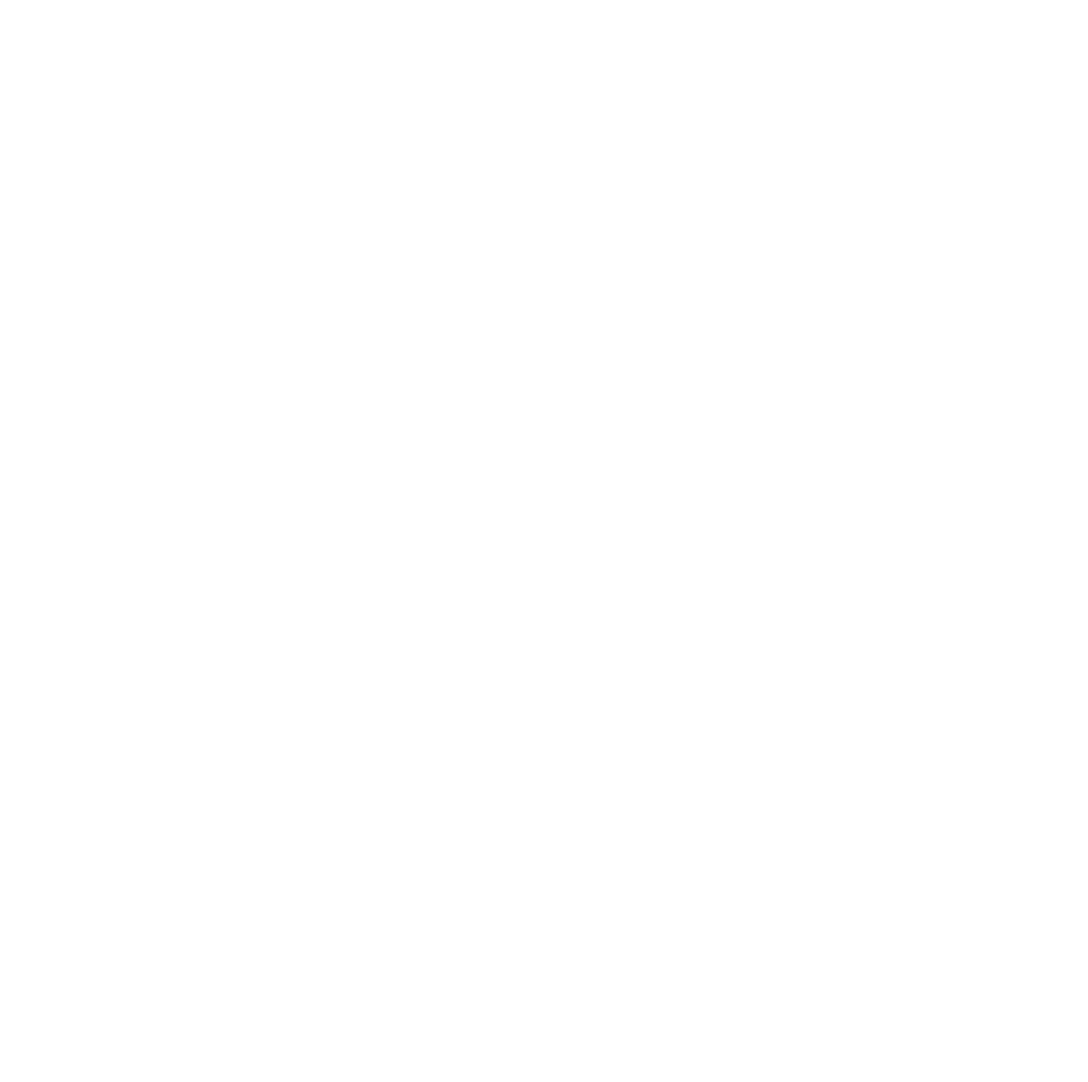
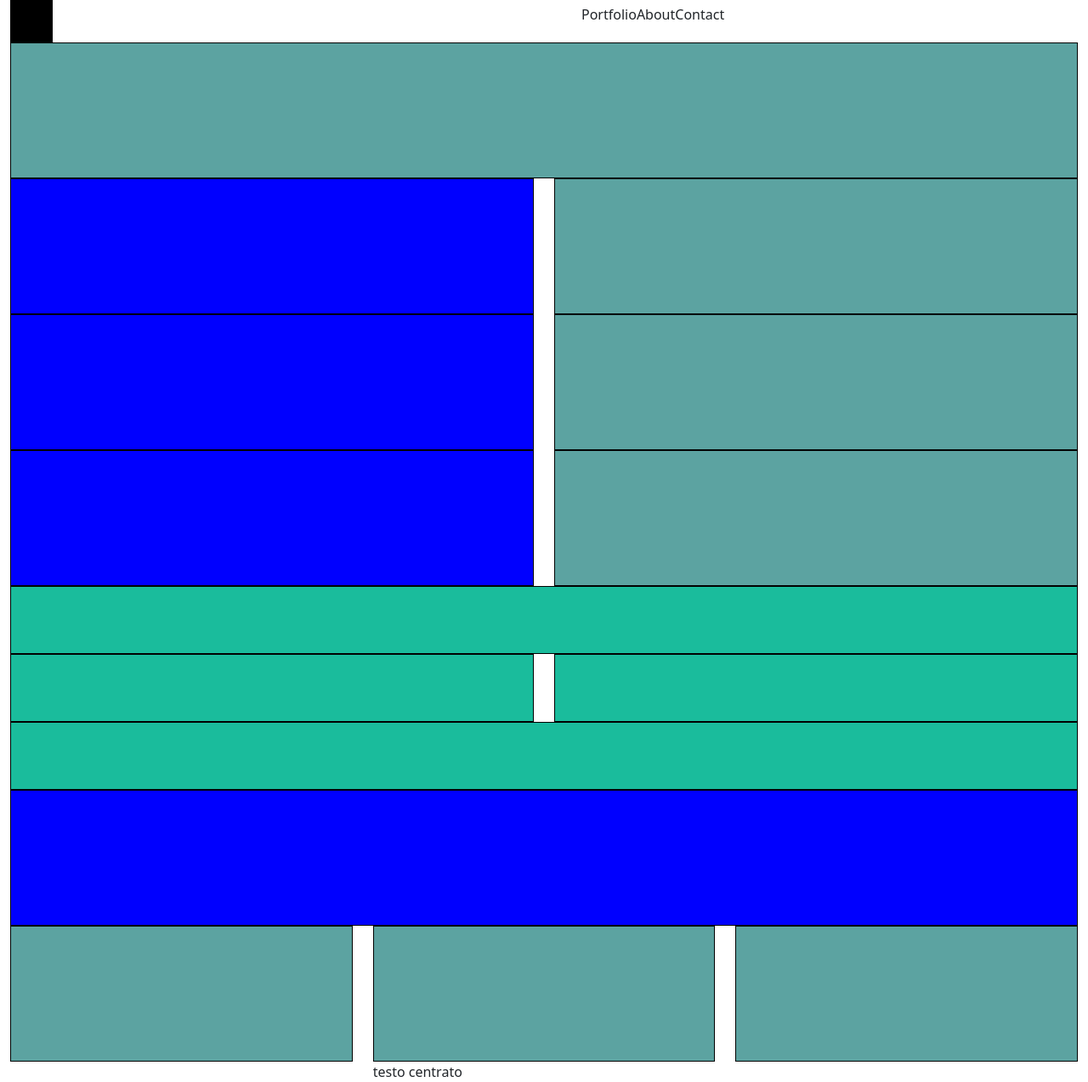
Before and after one commit to ThomasAnselmetto/html-css-bootstrap-freelancer, a plain HTML site: page index.html in a window 1280 px wide. Shown: the whole page at 85% size. Before the commit the page ends 800 px from the top, so only its background shows below. Drawn offline with nearby package versions, Linux system fonts and the light colour scheme.

Commit message:
strutturato a grandi linee

```diff
--- a/css/style.css
+++ b/css/style.css
@@ -0,0 +1,49 @@
+/* reset */
+ul {
+    list-style: none;
+}
+
+a {
+    text-decoration: none;
+    color: inherit;
+}
+
+
+
+/* debug */
+.blue {
+    height: 10rem;
+    background-color: blue;
+    border: 1px solid black;
+}
+
+.light-blue {
+    height: 10rem;
+    background-color: rgb(92, 163, 161);
+    border: 1px solid black;
+}
+
+
+
+.header {
+    height: 10rem;
+    background-color: blue;
+}
+
+.star-bootstrap {}
+
+
+/* header */
+
+.logo {
+    height: 50px;
+    width: 50px;
+    background-color: black;
+}
+
+/* star-bootstrap */
+.about {
+    background-color: #1ABC9C;
+    height: 5rem;
+    border: 1px solid black;
+}
--- a/index.html
+++ b/index.html
@@ -5,6 +5,9 @@
     <meta charset="UTF-8">
     <meta http-equiv="X-UA-Compatible" content="IE=edge">
     <meta name="viewport" content="width=device-width, initial-scale=1.0">
+    <link rel="stylesheet" href="https://cdnjs.cloudflare.com/ajax/libs/font-awesome/6.2.1/css/all.min.css"
+        integrity="sha512-MV7K8+y+gLIBoVD59lQIYicR65iaqukzvf/nwasF0nqhPay5w/9lJmVM2hMDcnK1OnMGCdVK+iQrJ7lzPJQd1w=="
+        crossorigin="anonymous" referrerpolicy="no-referrer" />
     <link href="https://cdn.jsdelivr.net/npm/bootstrap@5.2.3/dist/css/bootstrap.min.css" rel="stylesheet"
         integrity="sha384-rbsA2VBKQhggwzxH7pPCaAqO46MgnOM80zW1RWuH61DGLwZJEdK2Kadq2F9CUG65" crossorigin="anonymous">
     <link rel="stylesheet" href="./css/style.css">
@@ -13,6 +16,114 @@
 
 <body>
 
+    <div class="container-fluid">
+
+        <div class="row d-flex justify-content-between align-items-center">
+
+            <div class="col">
+                <div class="logo"></div>
+            </div>
+
+            <div class="col">
+                <div class="burger d-block d-sm-none"><i class="fa-solid fa-bars"></i></div>
+                <div class="head-nav d-none d-sm-block">
+                    <ul class="d-flex">
+                        <li class=""><a href="#">Portfolio</a></li>
+                        <li class=""><a href="#">About</a></li>
+                        <li class=""><a href="#">Contact</a></li>
+                    </ul>
+                </div>
+            </div>
+        </div>
+
+
+        <div class="row d-flex star-bootstrap justify-content-center">
+
+            <div class="col-12">
+                <div class="box light-blue"></div>
+            </div>
+
+            <div class="col-12 col-md-6">
+                <div class="box blue"></div>
+            </div>
+
+            <div class="col-12 col-md-6">
+                <div class="box light-blue"></div>
+            </div>
+
+            <div class="col-12 col-md-6">
+                <div class="box blue"></div>
+            </div>
+
+            <div class="col-12 col-md-6">
+                <div class="box light-blue"></div>
+            </div>
+
+            <div class="col-12 col-md-6">
+                <div class="box blue"></div>
+            </div>
+
+            <div class="col-12 col-md-6">
+                <div class="box light-blue"></div>
+            </div>
+
+
+        </div>
+
+
+
+        <div class="row">
+
+            <div class="col-12 ">
+                <div class="box about"></div>
+            </div>
+            <div class="col-12 col-md-6">
+                <div class="box about"></div>
+            </div>
+            <div class="col-12 col-md-6">
+                <div class="box about"></div>
+            </div>
+            <div class="col-12 ">
+                <div class="box about"></div>
+            </div>
+        </div>
+
+
+
+        <div class="row justify-content-center">
+            <div class="col">
+                <div class="box blue"></div>
+            </div>
+
+        </div>
+
+
+
+        <div class="row">
+            <div class="col-12 col-md-4">
+                <div class="box light-blue"></div>
+            </div>
+            <div class="col-12 col-md-4">
+                <div class="box light-blue"></div>
+            </div>
+            <div class="col-12 col-md-4">
+                <div class="box light-blue"></div>
+            </div>
+        </div>
+
+        <div class="row justify-content-between">
+            <div class="col"></div>
+            <div class="col">testo centrato</div>
+            <div class="col"></div>
+        </div>
+    </div>
+
+
+
+
+
+
+
 </body>
 
 </html>
```
